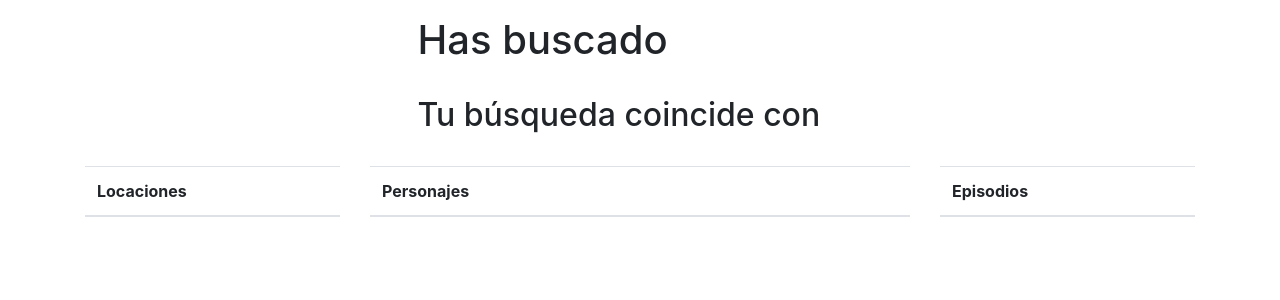
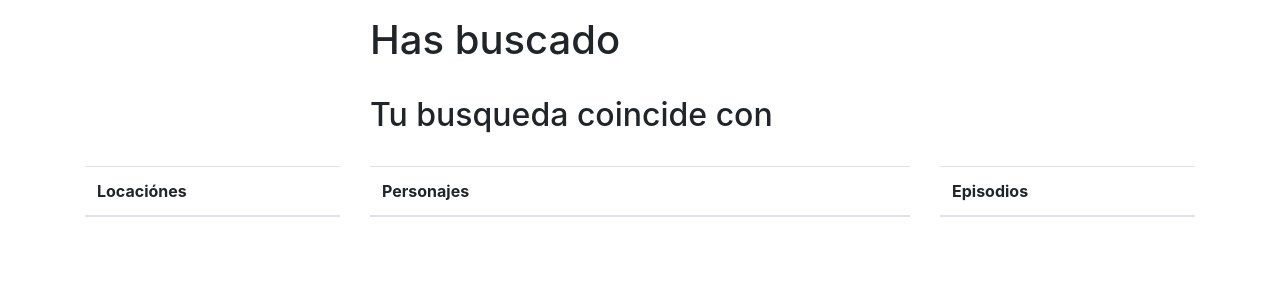
Before and after one commit to jgparot/Taller-de-integracion-T1, a Flask app: a page that uses templates/base.html in a window 1280 px wide. Shown: the part 56-356 px from the top of the page. Run offline with Flask 2, Linux system fonts and the light colour scheme; lists and menus that the app fills with data are empty; some libraries are stand-ins or nearby versions.

Commit message:
url arreglada

```diff
--- a/templates/base.html
+++ b/templates/base.html
@@ -6,7 +6,6 @@
     <title>{% block title %}{% endblock %}</title>
 </head>
 <body>
-
 <div class="fixed-top">
 <nav class="navbar navbar-dark bg-dark navbar-fixed-top">
   <span class="navbar-brand mb-0 h1">No lo se Rick</span>
@@ -31,7 +30,6 @@
     </div>
   </div>
 </div>
-
 {% block content %}
 
 <script src="https://code.jquery.com/jquery-3.3.1.slim.min.js" integrity="sha384-q8i/X+965DzO0rT7abK41JStQIAqVgRVzpbzo5smXKp4YfRvH+8abtTE1Pi6jizo" crossorigin="anonymous"></script>
--- a/templates/busqueda.html
+++ b/templates/busqueda.html
@@ -9,10 +9,10 @@
     <div class="col">
 
     </div>
-    <div class="col-5">
+    <div class="col-6">
       <h1>Has buscado {{ data }}</h1>
         <br>
-        <h2>Tu búsqueda coincide con</h2>
+        <h2>Tu busqueda coincide con</h2>
         <br>
     </div>
     <div class="col">
@@ -21,10 +21,10 @@
   </div>
   <div class="row">
     <div class="col">
-<table class="table">
+<table class="table table-hover">
   <thead>
     <tr>
-      <th scope="col">Locaciones</th>
+      <th scope="col">Locaciónes</th>
     </tr>
   </thead>
   <tbody>
@@ -38,7 +38,7 @@
 </table>
     </div>
     <div class="col-6">
-      <table class="table">
+      <table class="table table-hover">
   <thead>
     <tr>
       <th scope="col">Personajes</th>
@@ -56,7 +56,7 @@
 
     </div>
     <div class="col">
-      <table class="table">
+      <table class="table table-hover">
   <thead>
     <tr>
       <th scope="col">Episodios</th>
```
Also changed, not shown: templates/episodio.html (+18 -5 lines), templates/home.html (+11 -1 lines), templates/locacion.html (+6 -5 lines), templates/personaje.html (+21 -8 lines).
